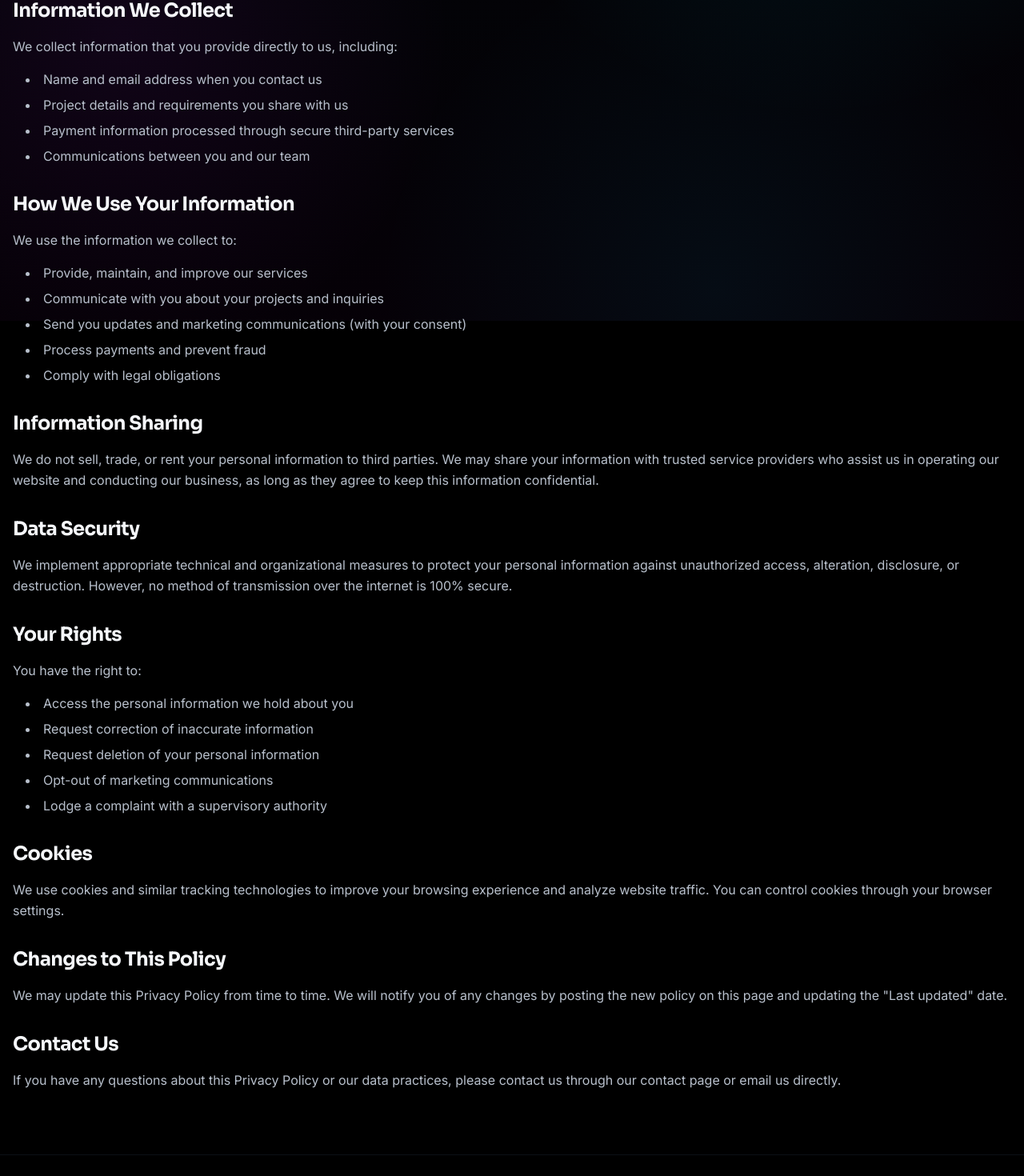
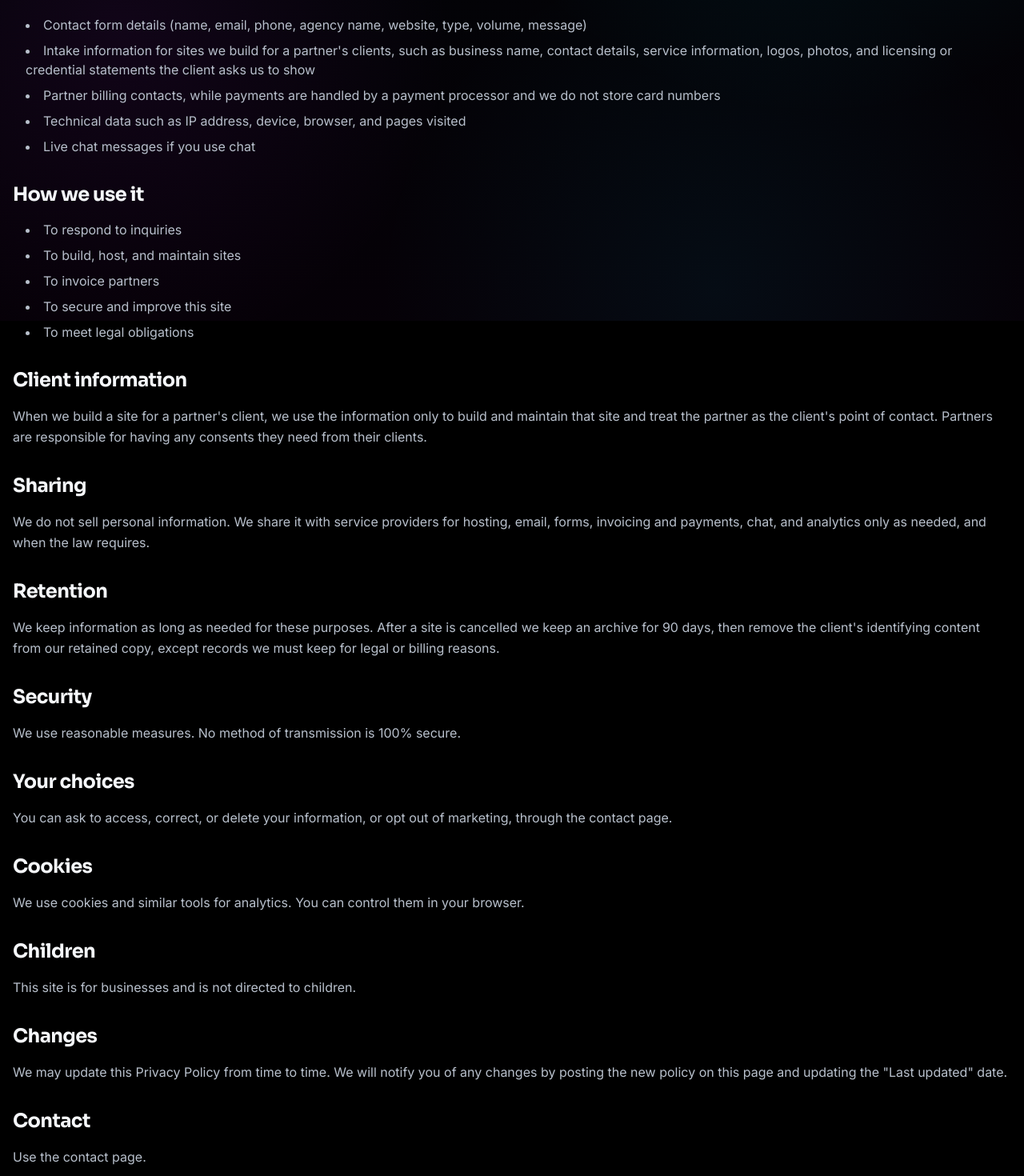
Before and after one commit to Cyberhawk-9/ghostwright-general-white-label, a Next.js app: page /privacy in a window 1280 px wide. Shown: the part 399-1869 px from the top of the page at 80% size. Built offline with nearby package versions, Linux system fonts and the light colour scheme.

Commit message:
Rewrite Terms and Privacy pages per partner-agreement structure

```diff
--- a/app/privacy/page.tsx
+++ b/app/privacy/page.tsx
@@ -1,97 +1,115 @@
+import { BRAND } from "@/lib/brand"
+
 export default function PrivacyPage() {
   return (
     <div className="flex flex-col min-h-screen">
       <section className="container max-w-7xl mx-auto px-4 py-20 max-w-4xl">
         <h1 className="text-4xl font-bold tracking-tighter mb-6">Privacy Policy</h1>
-        <p className="text-muted-foreground mb-8">Last updated: {new Date().toLocaleDateString()}</p>
+        <p className="text-muted-foreground mb-8">Last updated: September 29, 2026</p>
 
         <div className="prose prose-invert max-w-none space-y-8">
           <section>
-            <h2 className="text-2xl font-bold mb-4">Introduction</h2>
+            <h2 className="text-2xl font-bold mb-4">Who we are</h2>
+            <p className="text-muted-foreground leading-relaxed">{BRAND.legalName}.</p>
+          </section>
+
+          <section>
+            <h2 className="text-2xl font-bold mb-4">Information we collect</h2>
+            <ul className="list-disc list-inside space-y-2 text-muted-foreground ml-4">
+              <li>
+                Contact form details (name, email, phone, agency name, website, type, volume, message)
+              </li>
+              <li>
+                Intake information for sites we build for a partner&apos;s clients, such as business name, contact
+                details, service information, logos, photos, and licensing or credential statements the client asks
+                us to show
+              </li>
+              <li>
+                Partner billing contacts, while payments are handled by a payment processor and we do not store card
+                numbers
+              </li>
+              <li>Technical data such as IP address, device, browser, and pages visited</li>
+              <li>Live chat messages if you use chat</li>
+            </ul>
+          </section>
+
+          <section>
+            <h2 className="text-2xl font-bold mb-4">How we use it</h2>
+            <ul className="list-disc list-inside space-y-2 text-muted-foreground ml-4">
+              <li>To respond to inquiries</li>
+              <li>To build, host, and maintain sites</li>
+              <li>To invoice partners</li>
+              <li>To secure and improve this site</li>
+              <li>To meet legal obligations</li>
+            </ul>
+          </section>
+
+          <section>
+            <h2 className="text-2xl font-bold mb-4">Client information</h2>
             <p className="text-muted-foreground leading-relaxed">
-              This Privacy Policy describes how we collect, use, and protect your personal information when you visit
-              our website or use our services. We are committed to protecting your privacy and ensuring the security of
-              your personal data.
+              When we build a site for a partner&apos;s client, we use the information only to build and maintain
+              that site and treat the partner as the client&apos;s point of contact. Partners are responsible for
+              having any consents they need from their clients.
             </p>
           </section>
 
           <section>
-            <h2 className="text-2xl font-bold mb-4">Information We Collect</h2>
-            <p className="text-muted-foreground leading-relaxed mb-4">
-              We collect information that you provide directly to us, including:
-            </p>
-            <ul className="list-disc list-inside space-y-2 text-muted-foreground ml-4">
-              <li>Name and email address when you contact us</li>
-              <li>Project details and requirements you share with us</li>
-              <li>Payment information processed through secure third-party services</li>
-              <li>Communications between you and our team</li>
-            </ul>
-          </section>
-
-          <section>
-            <h2 className="text-2xl font-bold mb-4">How We Use Your Information</h2>
-            <p className="text-muted-foreground leading-relaxed mb-4">We use the information we collect to:</p>
-            <ul className="list-disc list-inside space-y-2 text-muted-foreground ml-4">
-              <li>Provide, maintain, and improve our services</li>
-              <li>Communicate with you about your projects and inquiries</li>
-              <li>Send you updates and marketing communications (with your consent)</li>
-              <li>Process payments and prevent fraud</li>
-              <li>Comply with legal obligations</li>
-            </ul>
-          </section>
-
-          <section>
-            <h2 className="text-2xl font-bold mb-4">Information Sharing</h2>
+            <h2 className="text-2xl font-bold mb-4">Sharing</h2>
             <p className="text-muted-foreground leading-relaxed">
-              We do not sell, trade, or rent your personal information to third parties. We may share your information
-              with trusted service providers who assist us in operating our website and conducting our business, as long
-              as they agree to keep this information confidential.
+              We do not sell personal information. We share it with service providers for hosting, email, forms,
+              invoicing and payments, chat, and analytics only as needed, and when the law requires.
             </p>
           </section>
 
           <section>
-            <h2 className="text-2xl font-bold mb-4">Data Security</h2>
+            <h2 className="text-2xl font-bold mb-4">Retention</h2>
             <p className="text-muted-foreground leading-relaxed">
-              We implement appropriate technical and organizational measures to protect your personal information
-              against unauthorized access, alteration, disclosure, or destruction. However, no method of transmission
-              over the internet is 100% secure.
+              We keep information as long as needed for these purposes. After a site is cancelled we keep an archive
+              for 90 days, then remove the client&apos;s identifying content from our retained copy, except records
+              we must keep for legal or billing reasons.
             </p>
           </section>
 
           <section>
-            <h2 className="text-2xl font-bold mb-4">Your Rights</h2>
-            <p className="text-muted-foreground leading-relaxed mb-4">You have the right to:</p>
-            <ul className="list-disc list-inside space-y-2 text-muted-foreground ml-4">
-              <li>Access the personal information we hold about you</li>
-              <li>Request correction of inaccurate information</li>
-              <li>Request deletion of your personal information</li>
-              <li>Opt-out of marketing communications</li>
-              <li>Lodge a complaint with a supervisory authority</li>
-            </ul>
+            <h2 className="text-2xl font-bold mb-4">Security</h2>
+            <p className="text-muted-foreground leading-relaxed">
+              We use reasonable measures. No method of transmission is 100% secure.
+            </p>
+          </section>
+
+          <section>
+            <h2 className="text-2xl font-bold mb-4">Your choices</h2>
+            <p className="text-muted-foreground leading-relaxed">
+              You can ask to access, correct, or delete your information, or opt out of marketing, through the
+              contact page.
+            </p>
           </section>
 
           <section>
             <h2 className="text-2xl font-bold mb-4">Cookies</h2>
             <p className="text-muted-foreground leading-relaxed">
-              We use cookies and similar tracking technologies to improve your browsing experience and analyze website
-              traffic. You can control cookies through your browser settings.
+              We use cookies and similar tools for analytics. You can control them in your browser.
             </p>
           </section>
 
           <section>
-            <h2 className="text-2xl font-bold mb-4">Changes to This Policy</h2>
+            <h2 className="text-2xl font-bold mb-4">Children</h2>
             <p className="text-muted-foreground leading-relaxed">
-              We may update this Privacy Policy from time to time. We will notify you of any changes by posting the new
-              policy on this page and updating the "Last updated" date.
+              This site is for businesses and is not directed to children.
             </p>
           </section>
 
           <section>
-            <h2 className="text-2xl font-bold mb-4">Contact Us</h2>
+            <h2 className="text-2xl font-bold mb-4">Changes</h2>
             <p className="text-muted-foreground leading-relaxed">
-              If you have any questions about this Privacy Policy or our data practices, please contact us through our
-              contact page or email us directly.
+              We may update this Privacy Policy from time to time. We will notify you of any changes by posting the
+              new policy on this page and updating the &quot;Last updated&quot; date.
             </p>
+          </section>
+
+          <section>
+            <h2 className="text-2xl font-bold mb-4">Contact</h2>
+            <p className="text-muted-foreground leading-relaxed">Use the contact page.</p>
           </section>
         </div>
       </section>
--- a/app/terms/page.tsx
+++ b/app/terms/page.tsx
@@ -1,106 +1,85 @@
+import { BRAND } from "@/lib/brand"
+
 export default function TermsPage() {
   return (
     <div className="flex flex-col min-h-screen">
       <section className="container max-w-7xl mx-auto px-4 py-20 max-w-4xl">
         <h1 className="text-4xl font-bold tracking-tighter mb-6">Terms of Service</h1>
-        <p className="text-muted-foreground mb-8">Last updated: {new Date().toLocaleDateString()}</p>
+        <p className="text-muted-foreground mb-8">Last updated: September 29, 2026</p>
 
         <div className="prose prose-invert max-w-none space-y-8">
           <section>
-            <h2 className="text-2xl font-bold mb-4">Agreement to Terms</h2>
+            <h2 className="text-2xl font-bold mb-4">About these terms</h2>
             <p className="text-muted-foreground leading-relaxed">
-              By accessing or using our website and services, you agree to be bound by these Terms of Service. If you
-              disagree with any part of these terms, you may not access our services.
+              These terms cover your use of {BRAND.domain}. Website services for partners are governed by a separate
+              signed Partner Agreement. If the two conflict, the Partner Agreement controls.
             </p>
           </section>
 
           <section>
-            <h2 className="text-2xl font-bold mb-4">Services</h2>
+            <h2 className="text-2xl font-bold mb-4">Who we are</h2>
             <p className="text-muted-foreground leading-relaxed">
-              We provide web design and development services as described on our website. The specific scope, timeline,
-              and deliverables for each project will be outlined in a separate project agreement or statement of work.
+              This website is operated by {BRAND.legalName}, {BRAND.legalDescriptor}.
             </p>
           </section>
 
           <section>
-            <h2 className="text-2xl font-bold mb-4">Payment Terms</h2>
-            <p className="text-muted-foreground leading-relaxed mb-4">
-              Payment is $149 upon completion of each partner website. After launch, you pay $25/month for hosting,
-              SSL certificates, and ongoing updates. Payment terms are as follows:
-            </p>
-            <ul className="list-disc list-inside space-y-2 text-muted-foreground ml-4">
-              <li>$149 is due upon completion and approval of each partner website</li>
-              <li>$25/month begins the month after launch for hosting, SSL, and maintenance</li>
-              <li>Payments are processed through secure third-party platforms</li>
-              <li>Refunds are subject to the platform's refund policy and project completion status</li>
-              <li>Additional work beyond the agreed scope will be billed separately</li>
-            </ul>
-          </section>
-
-          <section>
-            <h2 className="text-2xl font-bold mb-4">Project Timeline</h2>
+            <h2 className="text-2xl font-bold mb-4">Using this site</h2>
             <p className="text-muted-foreground leading-relaxed">
-              We strive to meet all agreed-upon deadlines. However, timelines may be affected by factors such as client
-              feedback delays, scope changes, or unforeseen technical issues. We will communicate any delays promptly.
+              You may use this site for lawful business purposes. Do not misuse it, probe or attack it, or copy its
+              content or design.
             </p>
           </section>
 
           <section>
-            <h2 className="text-2xl font-bold mb-4">Revisions</h2>
+            <h2 className="text-2xl font-bold mb-4">Information on this site</h2>
             <p className="text-muted-foreground leading-relaxed">
-              We offer unlimited revisions to ensure you are perfectly happy with the finished product. We work with you
-              until the website meets your expectations and requirements.
+              We describe our services and pricing in good faith. Pricing and terms for any site are those in your
+              signed Partner Agreement. We may update this site at any time.
             </p>
           </section>
 
           <section>
-            <h2 className="text-2xl font-bold mb-4">Client Responsibilities</h2>
-            <p className="text-muted-foreground leading-relaxed mb-4">Clients are responsible for:</p>
-            <ul className="list-disc list-inside space-y-2 text-muted-foreground ml-4">
-              <li>Providing timely feedback and approvals</li>
-              <li>Supplying necessary content, images, and brand materials</li>
-              <li>Ensuring all provided content is legally owned or licensed</li>
-              <li>Maintaining their own hosting and domain services</li>
-            </ul>
-          </section>
-
-          <section>
-            <h2 className="text-2xl font-bold mb-4">Limitation of Liability</h2>
+            <h2 className="text-2xl font-bold mb-4">No professional advice</h2>
             <p className="text-muted-foreground leading-relaxed">
-              We are not liable for any indirect, incidental, or consequential damages arising from the use of our
-              services. Our total liability shall not exceed the amount paid for the specific project in question.
+              Nothing on this site is legal, tax, or insurance advice. Partners are responsible for complying with the
+              laws and regulations that apply to them.
             </p>
           </section>
 
           <section>
-            <h2 className="text-2xl font-bold mb-4">Termination</h2>
+            <h2 className="text-2xl font-bold mb-4">Intellectual property</h2>
             <p className="text-muted-foreground leading-relaxed">
-              Either party may terminate a project with written notice. In the event of termination, payment for
-              completed work will be due, and any remaining balance may be refunded at our discretion.
+              The content and design of this site belong to us. Sites we build for partners are governed by the
+              Partner Agreement.
             </p>
           </section>
 
           <section>
-            <h2 className="text-2xl font-bold mb-4">Governing Law</h2>
+            <h2 className="text-2xl font-bold mb-4">Disclaimers and limits</h2>
             <p className="text-muted-foreground leading-relaxed">
-              These Terms shall be governed by and construed in accordance with the laws of the jurisdiction in which we
-              operate, without regard to its conflict of law provisions.
+              This site is provided as is. To the extent the law allows, we are not liable for indirect or
+              consequential damages arising from use of this site.
             </p>
           </section>
 
           <section>
-            <h2 className="text-2xl font-bold mb-4">Changes to Terms</h2>
+            <h2 className="text-2xl font-bold mb-4">Governing law</h2>
             <p className="text-muted-foreground leading-relaxed">
-              We reserve the right to modify these terms at any time. Changes will be effective immediately upon posting
-              to this page. Your continued use of our services constitutes acceptance of any changes.
+              Arizona law governs these terms. Disputes go to the courts of {BRAND.venue}.
+            </p>
+          </section>
+
+          <section>
+            <h2 className="text-2xl font-bold mb-4">Changes</h2>
+            <p className="text-muted-foreground leading-relaxed">
+              We may change these terms by posting an update here.
             </p>
           </section>
 
           <section>
             <h2 className="text-2xl font-bold mb-4">Contact</h2>
-            <p className="text-muted-foreground leading-relaxed">
-              For questions about these Terms of Service, please contact us through our contact page.
-            </p>
+            <p className="text-muted-foreground leading-relaxed">Use the contact page.</p>
           </section>
         </div>
       </section>
```
